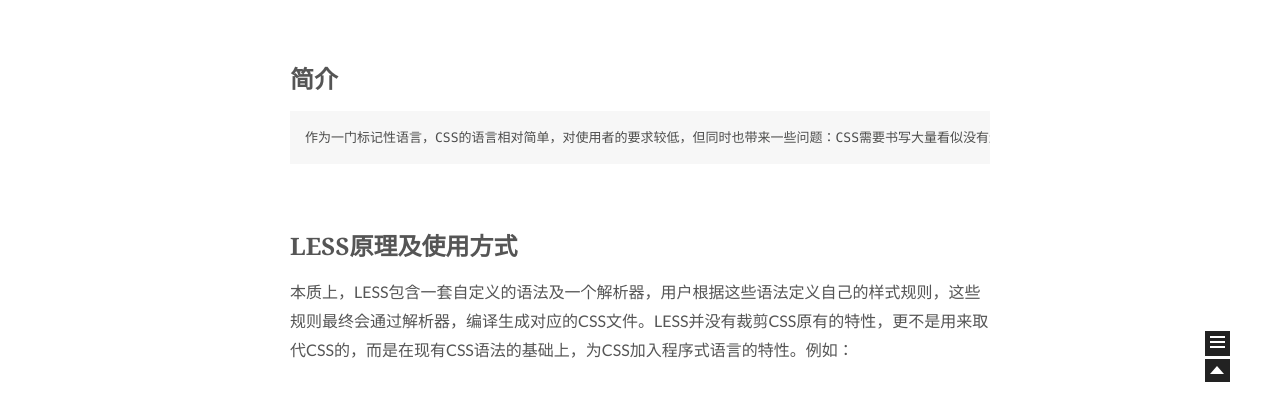
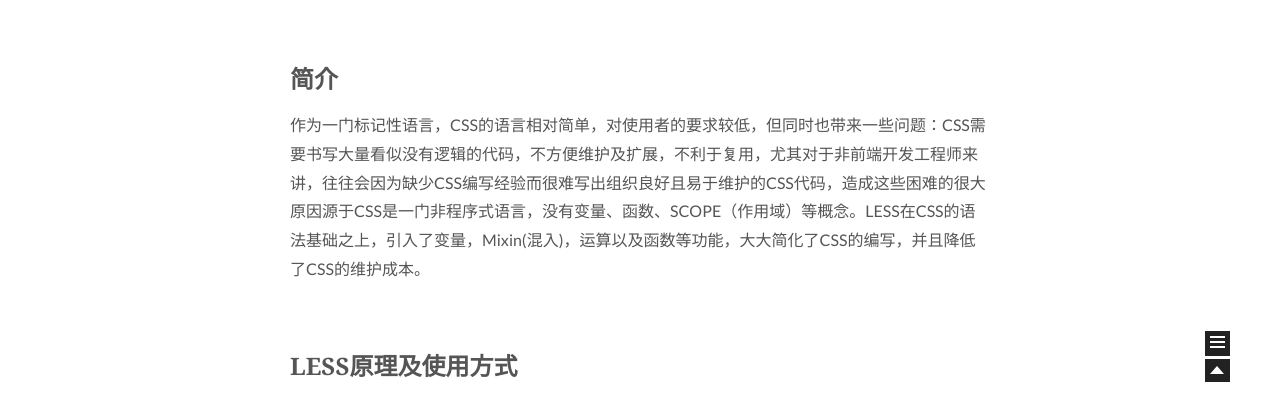
Before and after one commit to tingtingv5/tingtingv5.github.io, a plain HTML site: page index.html in a window 1280 px wide. Shown: the part 394-789 px from the top of the page. Drawn offline with Linux system fonts and the light colour scheme.

Commit message:
Site updated: 2016-04-22 11:25:24

```diff
--- a/css/main.css
+++ b/css/main.css
@@ -1082,7 +1082,7 @@
   width: 4px;
   height: 4px;
   border-radius: 50%;
-  background: #2effff;
+  background: #9f1138;
 }
 .sidebar-nav {
   margin: 0;
--- a/index.html
+++ b/index.html
@@ -137,8 +137,8 @@
 
 
 
-          <h2 id="简介"><a href="#简介" class="headerlink" title="简介"></a>简介</h2><pre><code>作为一门标记性语言，CSS的语言相对简单，对使用者的要求较低，但同时也带来一些问题：CSS需要书写大量看似没有逻辑的代码，不方便维护及扩展，不利于复用，尤其对于非前端开发工程师来讲，往往会因为缺少CSS编写经验而很难写出组织良好且易于维护的CSS代码，造成这些困难的很大原因源于CSS是一门非程序式语言，没有变量、函数、SCOPE（作用域）等概念。LESS在CSS的语法基础之上，引入了变量，Mixin(混入)，运算以及函数等功能，大大简化了CSS的编写，并且降低了CSS的维护成本。
-</code></pre><h2 id="LESS原理及使用方式"><a href="#LESS原理及使用方式" class="headerlink" title="LESS原理及使用方式"></a>LESS原理及使用方式</h2><p>本质上，LESS包含一套自定义的语法及一个解析器，用户根据这些语法定义自己的样式规则，这些规则最终会通过解析器，编译生成对应的CSS文件。LESS并没有裁剪CSS原有的特性，更不是用来取代CSS的，而是在现有CSS语法的基础上，为CSS加入程序式语言的特性。例如：</p>
+          <h2 id="简介"><a href="#简介" class="headerlink" title="简介"></a>简介</h2><p>作为一门标记性语言，CSS的语言相对简单，对使用者的要求较低，但同时也带来一些问题：CSS需要书写大量看似没有逻辑的代码，不方便维护及扩展，不利于复用，尤其对于非前端开发工程师来讲，往往会因为缺少CSS编写经验而很难写出组织良好且易于维护的CSS代码，造成这些困难的很大原因源于CSS是一门非程序式语言，没有变量、函数、SCOPE（作用域）等概念。LESS在CSS的语法基础之上，引入了变量，Mixin(混入)，运算以及函数等功能，大大简化了CSS的编写，并且降低了CSS的维护成本。</p>
+<h2 id="LESS原理及使用方式"><a href="#LESS原理及使用方式" class="headerlink" title="LESS原理及使用方式"></a>LESS原理及使用方式</h2><p>本质上，LESS包含一套自定义的语法及一个解析器，用户根据这些语法定义自己的样式规则，这些规则最终会通过解析器，编译生成对应的CSS文件。LESS并没有裁剪CSS原有的特性，更不是用来取代CSS的，而是在现有CSS语法的基础上，为CSS加入程序式语言的特性。例如：</p>
           <div class="post-more-link text-center">
             <a class="btn" href="/2016/04/22/abc/#more">
               Read more &raquo;
```
Also changed, not shown: 2016/04/22/abc/index.html (+2 -2 lines).
